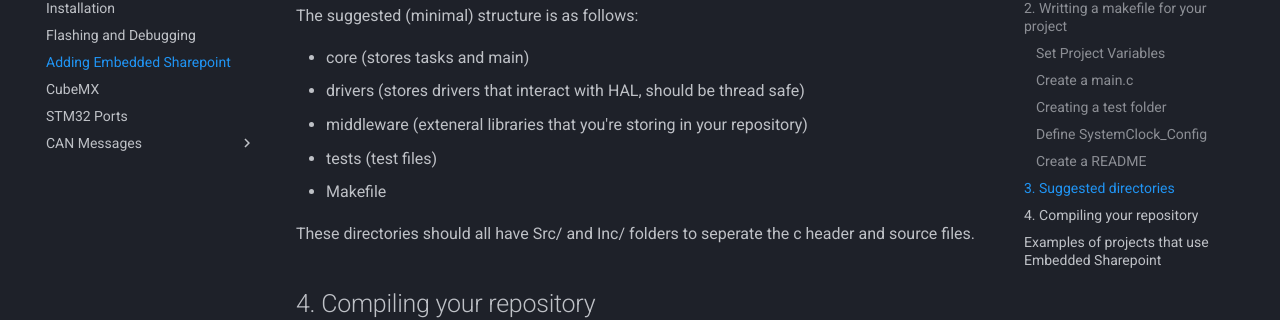
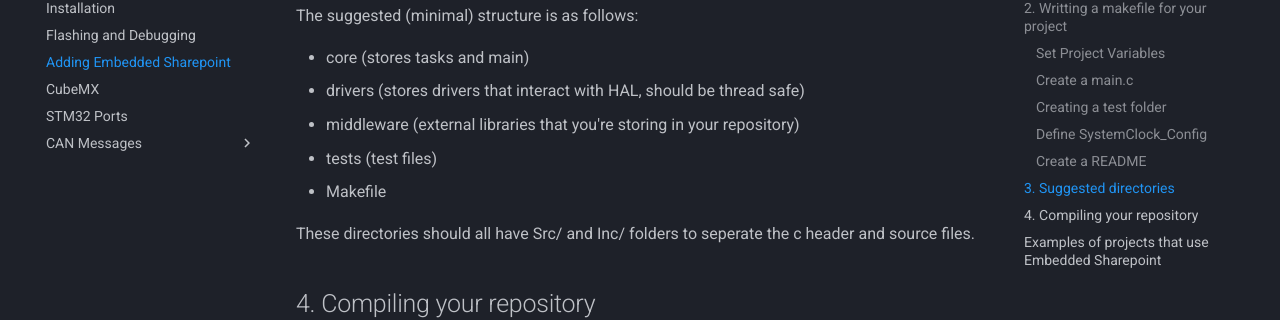
Before and after one commit to lhr-solar/Embedded-Sharepoint, an MkDocs documentation site: the page built from docs/SharepointSubmodule.md, in a window 1280 px wide and 900 px high, scrolled down 2214 px. Shown: the part 145-465 px from the top of the window. Built offline with MkDocs 1.6.1 and Material for MkDocs 9.7.7, drawn with Linux system fonts in a browser that asks for light colours.

Commit message:
Update docs/SharepointSubmodule.md
Co-authored-by: gemini-code-assist[bot] <176961590+gemini-code-assist[bot]@users.noreply.github.com>

```diff
--- a/docs/SharepointSubmodule.md
+++ b/docs/SharepointSubmodule.md
@@ -51,7 +51,7 @@ The suggested (minimal) structure is as follows:
 
 * core (stores tasks and main)
 * drivers (stores drivers that interact with HAL, should be thread safe)
-* middleware (exteneral libraries that you're storing in your repository)
+* middleware (external libraries that you're storing in your repository)
 * tests (test files)
 * Makefile
 
```
